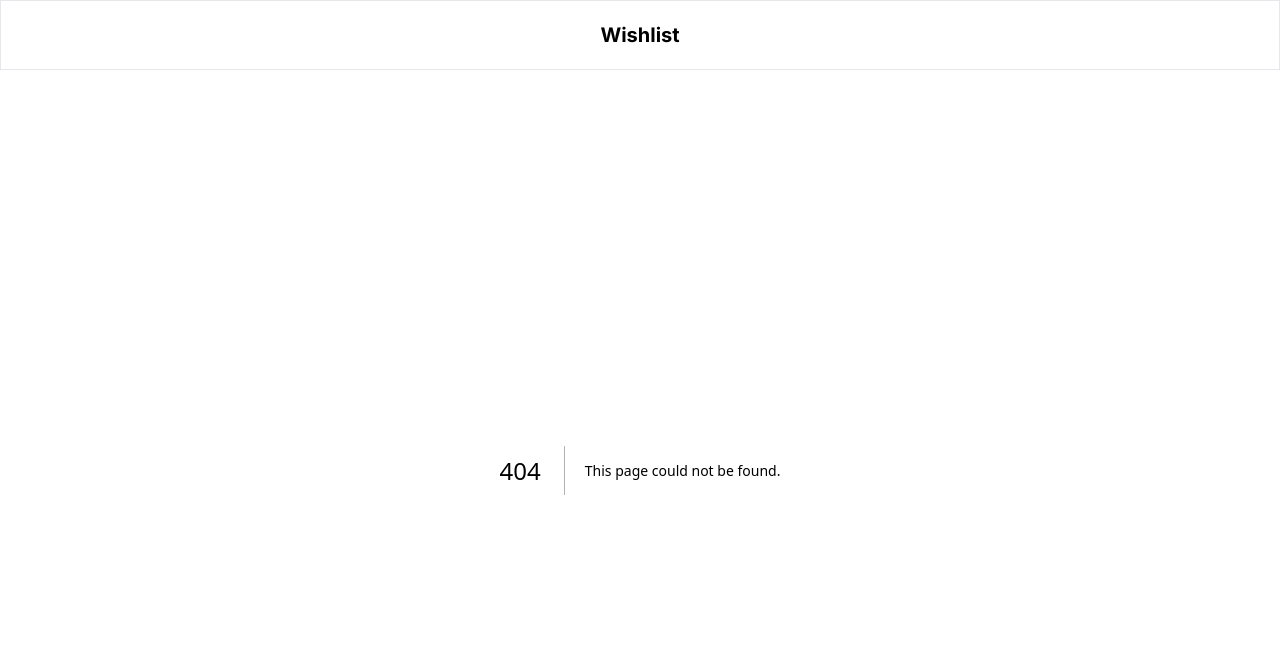
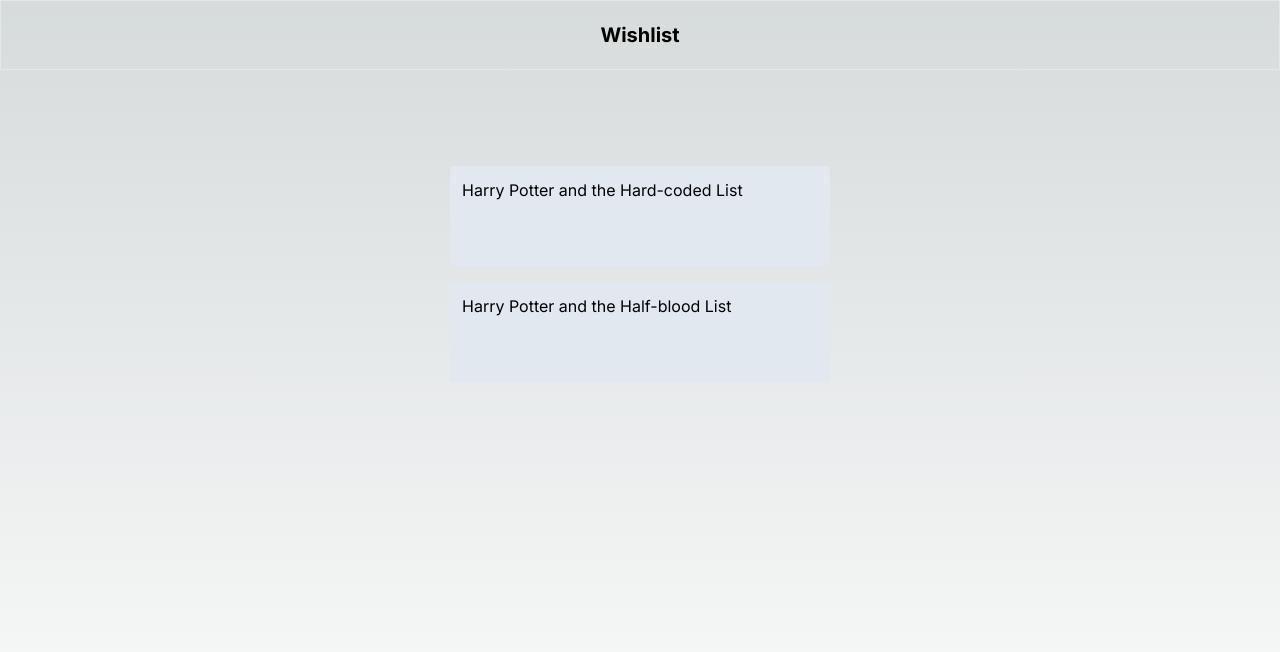
Before and after one commit to tmutimer/wishlist-app, a Next.js app: page /my-list in a window 1280 px wide. Before the commit this address had no page. Shown: the top 652 px of the page. Built offline with nearby package versions, Linux system fonts and the light colour scheme.

Commit message:
WSH-19 Create basic list view

```diff
--- /dev/null
+++ b/app/my-list/page.tsx
@@ -0,0 +1,15 @@
+import ListItem from "@/components/listItem"
+import { getMyList } from "@/datautils"
+
+
+const myList = getMyList();
+
+export default function MyList() {
+    return (
+        <main className="flex min-h-screen flex-col items-center gap-4 p-24">
+            {myList.map((item) => (
+                <ListItem key={item.id} itemName={item.name} />
+            ))}
+        </main>
+    );
+}
```
